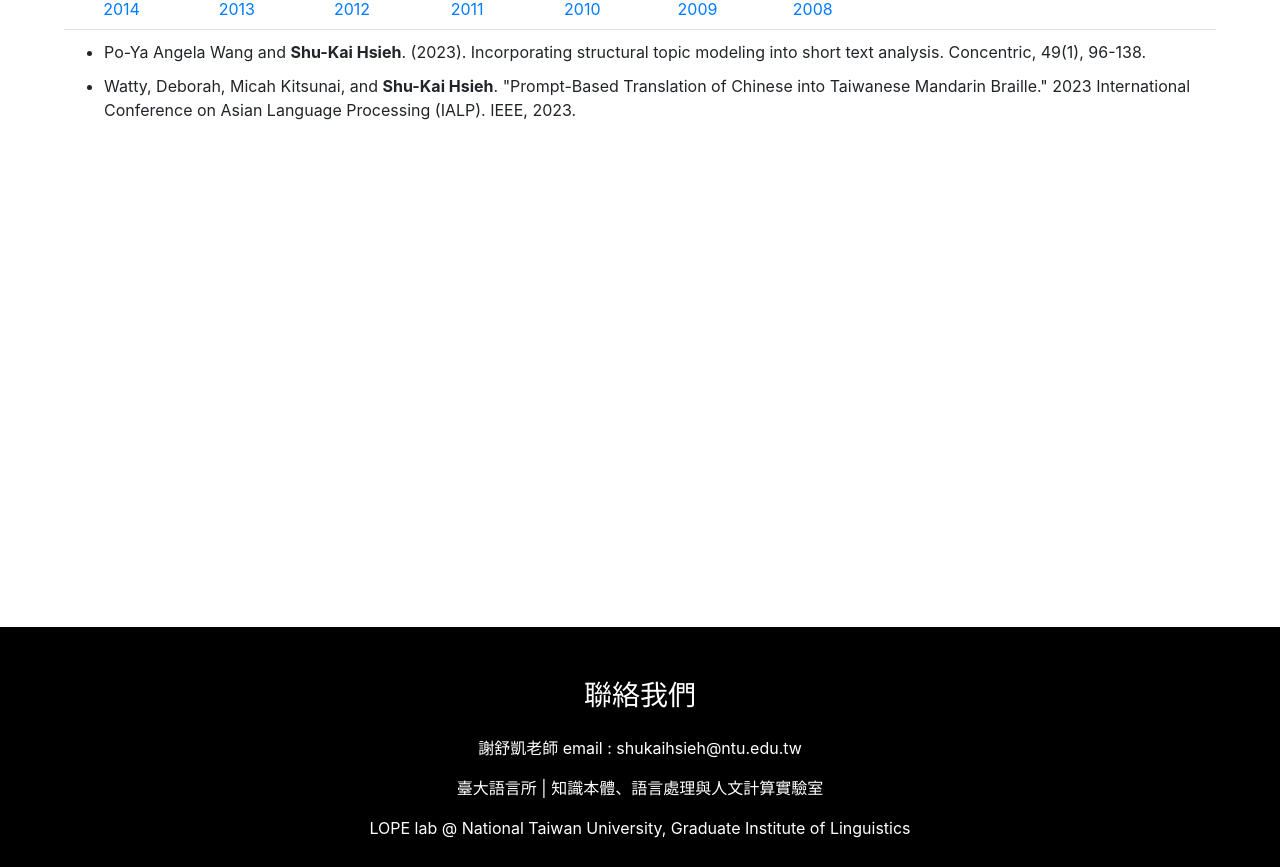
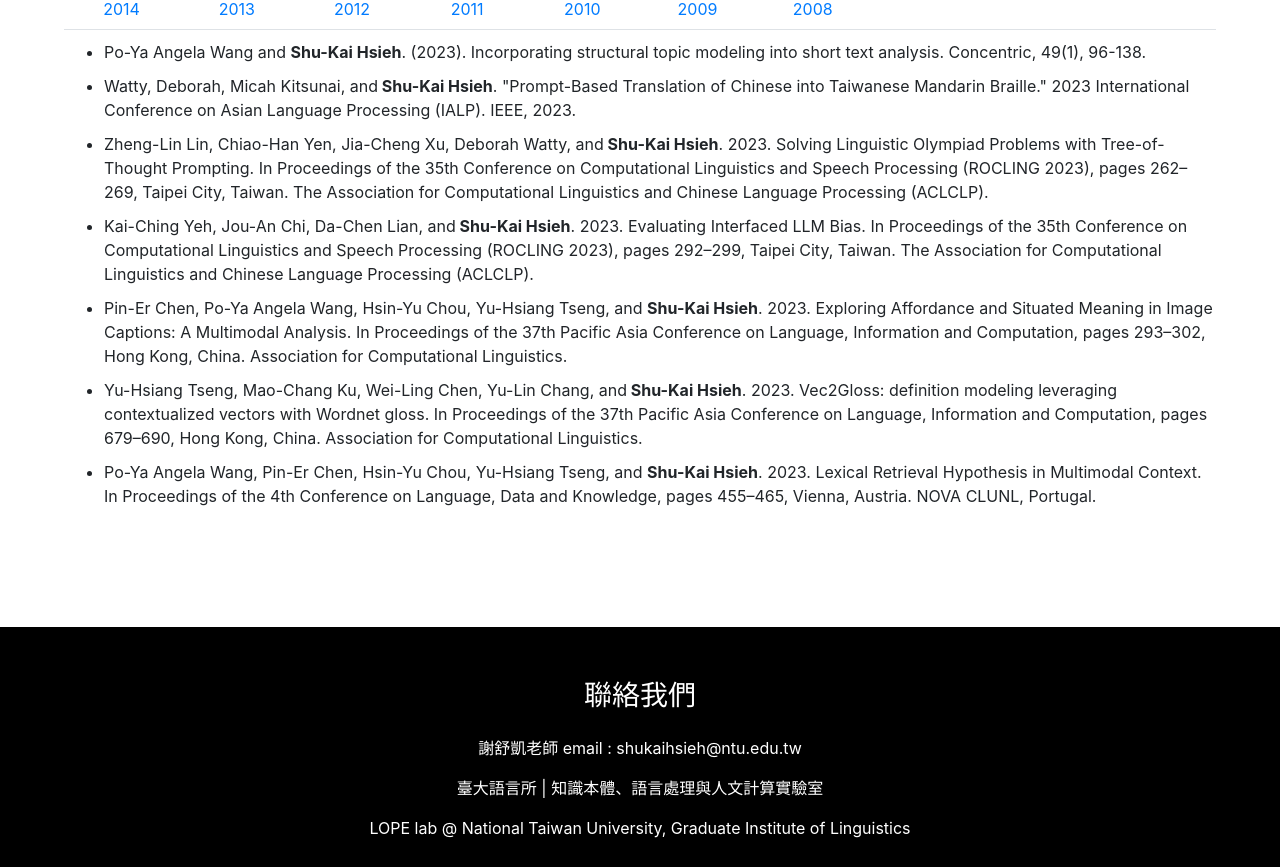
Before and after one commit to lopentu/ntu-lope-lab, a React (Vite) app: page / in a window 1280 px wide. Shown: the part 7100-7967 px from the top of the page. Built offline with nearby package versions, Linux system fonts and the light colour scheme.

Commit message:
update publication

```diff
--- a/src/components/publications.jsx
+++ b/src/components/publications.jsx
@@ -195,18 +195,33 @@ const Publications = (props) => {
 
       <TabContent activeTab={activeTab}>
         <TabPane tabId="17">
-          {" "}
           <div class="content" style={{ display: "block" }}>
             <ul class="icon-list">
-            <li class="publi">
-            <strong>Hsieh, Shu-Kai</strong>, Yu-Hsiang Tseng, Da-Chen Lian, and Chi-Wei Wang. "Self-supervised learning for Formosan speech representation and linguistic phylogeny." Frontiers in Language Sciences 3 (2024): 1338684.
+              <li class="publi">
+                <strong>Hsieh, Shu-Kai</strong>, Yu-Hsiang Tseng, Da-Chen Lian,
+                and Chi-Wei Wang. "Self-supervised learning for Formosan speech
+                representation and linguistic phylogeny." Frontiers in Language
+                Sciences 3 (2024): 1338684.
+              </li>
+              <li class="publi">
+                Yu-Hsiang Tseng, Pin-Er Chen, Da-Chen Lian, and
+                <strong> Hsieh, Shu-Kai</strong>. 2024. The Semantic Relations
+                in LLMs: An Information-theoretic Compression Approach. In
+                Proceedings of the Workshop: Bridging Neurons and Symbols for
+                Natural Language Processing and Knowledge Graphs Reasoning
+                (NeusymBridge) @ LREC-COLING-2024, pages 8–21, Torino, Italia.
+                ELRA and ICCL.
+              </li>
+              <li class="publi">
+                <strong>Hsieh, S-K.</strong>, Tseng, Y., Chou, H., Yang, C., &
+                Chang, Y. (2024). Resolving Regular Polysemy in Named Entities.
+                ArXiv, abs/2401.09758.
               </li>
             </ul>
           </div>
         </TabPane>
 
         <TabPane tabId="1">
-          {" "}
           <div class="content" style={{ display: "block" }}>
             <ul class="icon-list">
               <li class="publi">
@@ -215,7 +230,50 @@ const Publications = (props) => {
                 analysis. Concentric, 49(1), 96-138.
               </li>
               <li class="publi">
-                Watty, Deborah, Micah Kitsunai, and <strong>Shu-Kai Hsieh</strong>. "Prompt-Based Translation of Chinese into Taiwanese Mandarin Braille." 2023 International Conference on Asian Language Processing (IALP). IEEE, 2023.
+                Watty, Deborah, Micah Kitsunai, and
+                <strong> Shu-Kai Hsieh</strong>. "Prompt-Based Translation of
+                Chinese into Taiwanese Mandarin Braille." 2023 International
+                Conference on Asian Language Processing (IALP). IEEE, 2023.
+              </li>
+              <li class="publi">
+                Zheng-Lin Lin, Chiao-Han Yen, Jia-Cheng Xu, Deborah Watty, and
+                <strong> Shu-Kai Hsieh</strong>. 2023. Solving Linguistic
+                Olympiad Problems with Tree-of-Thought Prompting. In Proceedings
+                of the 35th Conference on Computational Linguistics and Speech
+                Processing (ROCLING 2023), pages 262–269, Taipei City, Taiwan.
+                The Association for Computational Linguistics and Chinese
+                Language Processing (ACLCLP).
+              </li>
+              <li class="publi">
+                Kai-Ching Yeh, Jou-An Chi, Da-Chen Lian, and
+                <strong> Shu-Kai Hsieh</strong>. 2023. Evaluating Interfaced LLM
+                Bias. In Proceedings of the 35th Conference on Computational
+                Linguistics and Speech Processing (ROCLING 2023), pages 292–299,
+                Taipei City, Taiwan. The Association for Computational
+                Linguistics and Chinese Language Processing (ACLCLP).
+              </li>
+              <li class="publi">
+                Pin-Er Chen, Po-Ya Angela Wang, Hsin-Yu Chou, Yu-Hsiang Tseng,
+                and <strong> Shu-Kai Hsieh</strong>. 2023. Exploring Affordance
+                and Situated Meaning in Image Captions: A Multimodal Analysis.
+                In Proceedings of the 37th Pacific Asia Conference on Language,
+                Information and Computation, pages 293–302, Hong Kong, China.
+                Association for Computational Linguistics.
+              </li>
+              <li class="publi">
+                Yu-Hsiang Tseng, Mao-Chang Ku, Wei-Ling Chen, Yu-Lin Chang, and
+                <strong> Shu-Kai Hsieh</strong>. 2023. Vec2Gloss: definition
+                modeling leveraging contextualized vectors with Wordnet gloss.
+                In Proceedings of the 37th Pacific Asia Conference on Language,
+                Information and Computation, pages 679–690, Hong Kong, China.
+                Association for Computational Linguistics.
+              </li>
+              <li class="publi">
+                Po-Ya Angela Wang, Pin-Er Chen, Hsin-Yu Chou, Yu-Hsiang Tseng,
+                and <strong> Shu-Kai Hsieh</strong>. 2023. Lexical Retrieval
+                Hypothesis in Multimodal Context. In Proceedings of the 4th
+                Conference on Language, Data and Knowledge, pages 455–465,
+                Vienna, Austria. NOVA CLUNL, Portugal.
               </li>
             </ul>
           </div>
@@ -247,6 +305,15 @@ const Publications = (props) => {
                 Jacobian: modeling Chinese character meanings with deep learning
                 model. In: The 29th International Conference on Computational
                 Linguistics (COLING). South Korea.
+              </li>
+              <li class="publi">
+                Pin-Er Chen, Yu-Hsiang Tseng, Chi-Wei Wang, Fang-Chi Yeh, and
+                <strong>Shu-Kai Hsieh</strong>. 2022. Analyzing Discourse
+                Functions with Acoustic Features and Phone mbeddings:
+                Non-lexical Items in Taiwan Mandarin. In International Journal
+                of Computational Linguistics & Chinese Language Processing,
+                Volume 27, Number 2, December 2022, Taipei, Taiwan. Association
+                for Computational Linguistics and Chinese Language Processing.
               </li>
             </ul>
           </div>
```
